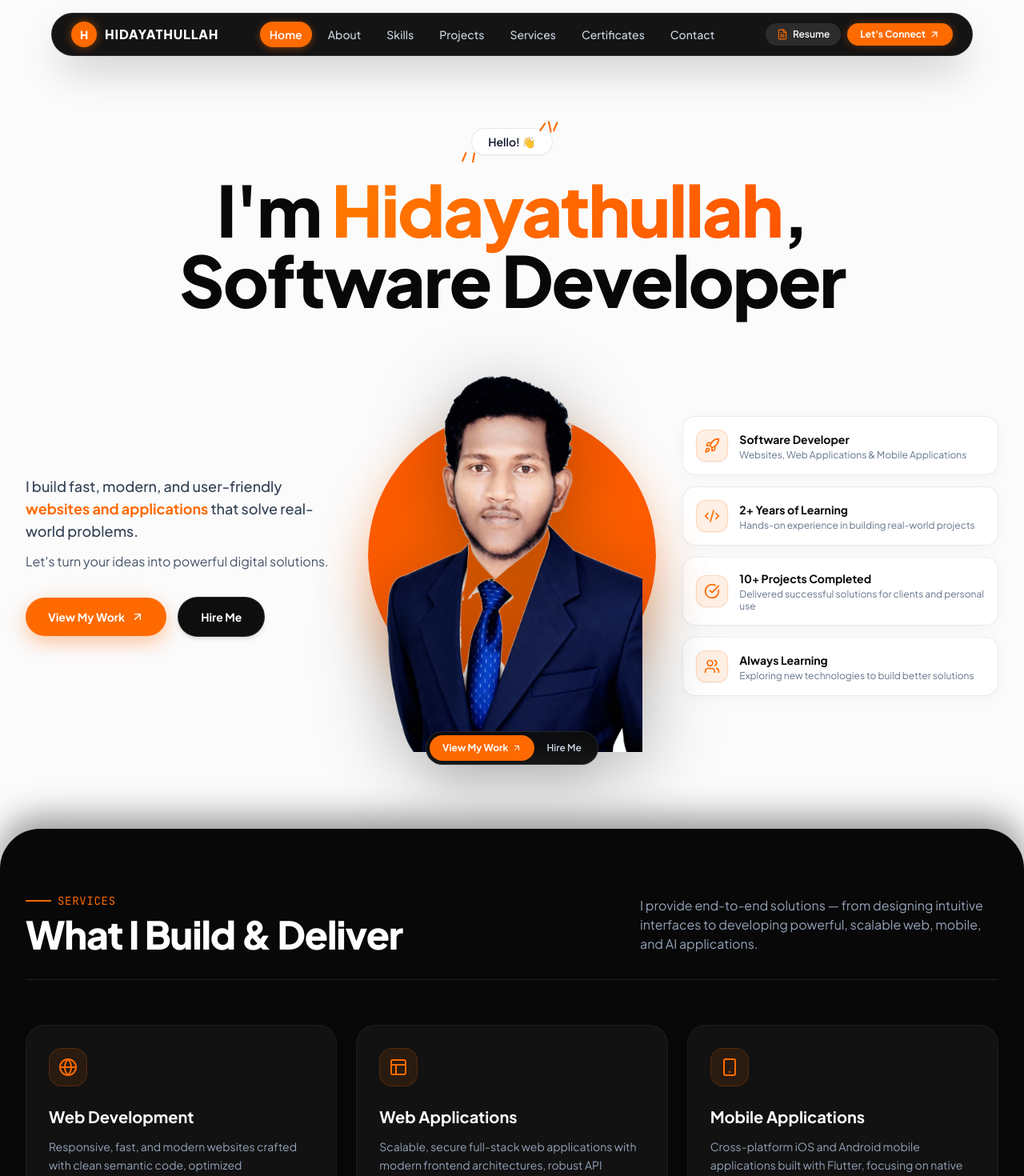
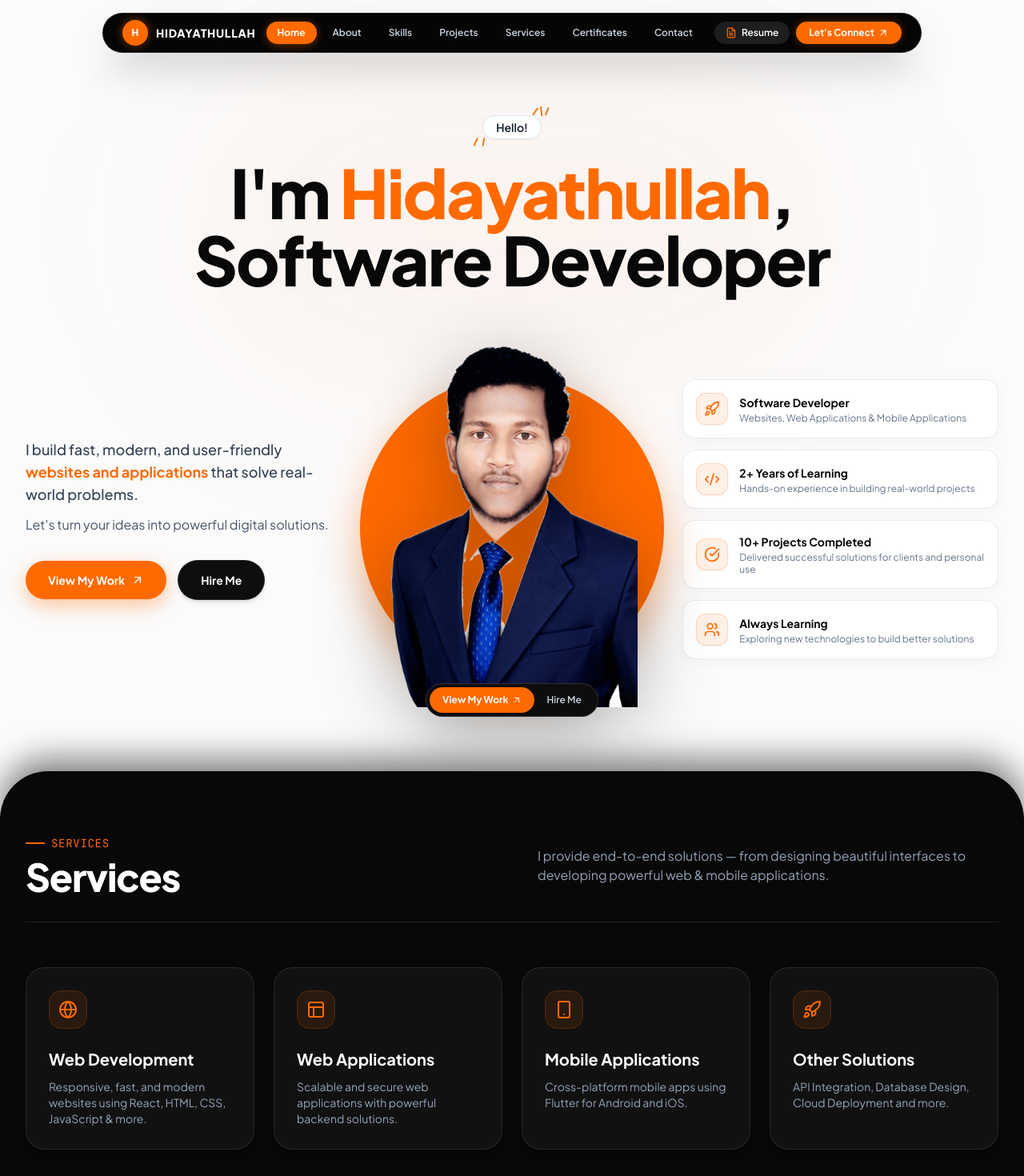
Before and after one commit to hidayathullahs/portfolio, a React (Vite) app: page / in a window 1280 px wide. Shown: the top 1470 px of the page at 80% size. Built offline with nearby package versions, Linux system fonts and the light colour scheme.

Commit message:
feat: align hero and services sections 1:1 with master reference design

```diff
--- a/src/components/Navbar.jsx
+++ b/src/components/Navbar.jsx
@@ -22,7 +22,7 @@ export function Navbar() {
       setIsScrolled(window.scrollY > 20);
 
       const sections = ['hero', 'about', 'skills', 'projects', 'services', 'certifications', 'contact'];
-      const scrollPosition = window.scrollY + 200;
+      const scrollPosition = window.scrollY + 220;
 
       for (const sectionId of sections) {
         const element = document.getElementById(sectionId);
@@ -42,33 +42,33 @@ export function Navbar() {
   }, []);
 
   return (
-    <header className="fixed top-0 left-0 right-0 z-50 flex justify-center px-4 sm:px-6 py-4 transition-all duration-300 pointer-events-none">
-      <div className={`w-full max-w-6xl flex items-center justify-between px-4 sm:px-6 py-2.5 rounded-full bg-darkBg/95 backdrop-blur-md border border-white/10 text-white shadow-2xl transition-all duration-300 pointer-events-auto ${
-        isScrolled ? 'shadow-[0_10px_30px_rgba(0,0,0,0.5)] scale-[0.99]' : ''
+    <header className="fixed top-0 left-0 right-0 z-50 flex justify-center px-4 sm:px-6 py-4 pointer-events-none">
+      <div className={`w-full max-w-5xl flex items-center justify-between px-4 sm:px-6 py-2 rounded-full bg-[#050505] border border-white/10 text-white shadow-2xl transition-all duration-300 pointer-events-auto ${
+        isScrolled ? 'shadow-[0_12px_35px_rgba(0,0,0,0.6)] scale-[0.99]' : ''
       }`}>
 
-        {/* Brand Logo */}
+        {/* Left Brand Logo (Orange Rounded Icon + Name) */}
         <a href="#hero" className="flex items-center space-x-2.5 group">
-          <div className="w-8 h-8 rounded-full bg-brandOrange flex items-center justify-center text-white font-extrabold text-sm shadow-[0_0_12px_rgba(255,106,0,0.5)] group-hover:scale-105 transition-transform">
+          <div className="w-8 h-8 rounded-full bg-brandOrange flex items-center justify-center text-white font-extrabold text-xs shadow-[0_0_12px_rgba(255,106,0,0.5)] group-hover:scale-105 transition-transform">
             H
           </div>
-          <span className="font-extrabold tracking-wider text-sm sm:text-base uppercase text-white group-hover:text-brandOrange transition-colors">
+          <span className="font-extrabold tracking-wider text-xs sm:text-sm uppercase text-white group-hover:text-brandOrange transition-colors">
             HIDAYATHULLAH
           </span>
         </a>
 
-        {/* Desktop Navigation Links */}
-        <nav className="hidden md:flex items-center space-x-1 lg:space-x-2 text-xs lg:text-sm font-medium">
+        {/* Center Desktop Navigation */}
+        <nav className="hidden md:flex items-center space-x-1 lg:space-x-1.5 text-xs font-semibold">
           {navLinks.map((link) => {
             const isActive = activeSection === link.href.replace('#', '');
             return (
               <a
                 key={link.name}
                 href={link.href}
-                className={`px-3 py-1.5 rounded-full transition-all duration-200 ${
+                className={`px-3.5 py-1.5 rounded-full transition-all duration-200 ${
                   isActive
-                    ? 'bg-brandOrange text-white font-semibold shadow-[0_2px_10px_rgba(255,106,0,0.4)]'
-                    : 'text-slate-300 hover:text-white hover:bg-white/5'
+                    ? 'bg-brandOrange text-white shadow-[0_2px_12px_rgba(255,106,0,0.4)] font-bold'
+                    : 'text-slate-300 hover:text-white hover:bg-white/10'
                 }`}
               >
                 {link.name}
@@ -77,7 +77,7 @@ export function Navbar() {
           })}
         </nav>
 
-        {/* Right Action Buttons */}
+        {/* Right Desktop Actions */}
         <div className="hidden lg:flex items-center space-x-2">
           <a
             href={personalInfo.resumeUrl}
@@ -97,7 +97,7 @@ export function Navbar() {
           </a>
         </div>
 
-        {/* Mobile Menu Button */}
+        {/* Mobile Hamburger Toggle */}
         <button
           onClick={() => setMobileMenuOpen(!mobileMenuOpen)}
           className="md:hidden p-2 rounded-full text-slate-300 hover:text-white hover:bg-white/10 transition-colors"
@@ -109,7 +109,7 @@ export function Navbar() {
 
       {/* Mobile Drawer Menu */}
       {mobileMenuOpen && (
-        <div className="fixed inset-x-4 top-20 bg-darkBg/98 backdrop-blur-xl border border-white/10 rounded-2xl p-6 text-white shadow-2xl flex flex-col space-y-3 md:hidden z-50 pointer-events-auto">
+        <div className="fixed inset-x-4 top-20 bg-[#050505]/98 backdrop-blur-xl border border-white/10 rounded-2xl p-6 text-white shadow-2xl flex flex-col space-y-3 md:hidden z-50 pointer-events-auto">
           {navLinks.map((link) => (
             <a
               key={link.name}
@@ -130,7 +130,7 @@ export function Navbar() {
               target="_blank"
               rel="noopener noreferrer"
               onClick={() => setMobileMenuOpen(false)}
-              className="w-full py-2.5 rounded-xl bg-white/10 hover:bg-white/20 text-xs font-semibold text-center flex items-center justify-center space-x-2"
+              className="w-full py-2.5 rounded-xl bg-white/10 text-xs font-semibold text-center flex items-center justify-center space-x-2"
             >
               <FileText className="w-4 h-4 text-brandOrange" />
               <span>Download Resume</span>
--- a/src/sections/Hero.jsx
+++ b/src/sections/Hero.jsx
@@ -1,5 +1,5 @@
 import React from 'react';
-import { ArrowUpRight, Rocket, Code2, CheckCircle, Sparkles, Users } from 'lucide-react';
+import { ArrowUpRight, Rocket, Code2, CheckCircle, Users } from 'lucide-react';
 import { heroCards } from '../data/portfolioData';
 import profileImg from '../assets/profile.png';
 
@@ -12,44 +12,45 @@ const iconMap = {
 
 export function Hero() {
   return (
-    <section id="hero" className="relative min-h-screen bg-lightBg pt-32 sm:pt-36 lg:pt-40 pb-16 lg:pb-24 overflow-hidden">
-      {/* Background Subtle Orange Ambient Glow */}
-      <div className="absolute top-20 left-1/2 -translate-x-1/2 w-[850px] h-[400px] bg-brandOrange/6 blur-[130px] rounded-full pointer-events-none" />
+    <section id="hero" className="relative min-h-screen bg-lightBg pt-28 sm:pt-32 lg:pt-36 pb-12 sm:pb-16 lg:pb-20 overflow-hidden">
+      {/* Subtle Warm Glow in the Center */}
+      <div className="absolute top-24 left-1/2 -translate-x-1/2 w-[800px] h-[380px] bg-brandOrange/5 blur-[120px] rounded-full pointer-events-none" />
 
       <div className="max-w-7xl mx-auto px-4 sm:px-6 lg:px-8 w-full relative z-10">
 
-        {/* Top Hello Badge with Orange Doodle Lines */}
-        <div className="flex justify-center mb-5 sm:mb-6">
-          <div className="relative inline-flex items-center px-5 py-1.5 rounded-full bg-white border border-slate-200/90 shadow-sm text-xs sm:text-sm font-semibold text-slate-900">
-            <span>Hello! 👋</span>
+        {/* Hello Badge */}
+        <div className="flex justify-center mb-4 sm:mb-6">
+          <div className="relative inline-flex items-center px-4 py-1 rounded-full bg-white border border-slate-200 shadow-sm text-xs sm:text-sm font-semibold text-slate-900">
+            <span>Hello!</span>
 
-            {/* Orange Sketch Doodle Rays (Matching Reference) */}
-            <div className="absolute -top-3.5 -right-2.5 flex space-x-0.5 text-brandOrange font-extrabold text-sm pointer-events-none select-none">
+            {/* Top-Right Orange Doodle Accent Rays */}
+            <div className="absolute -top-3.5 -right-3 text-brandOrange font-extrabold text-xs select-none pointer-events-none flex space-x-0.5">
               <span className="transform rotate-12">/</span>
-              <span className="transform -rotate-12">|</span>
+              <span className="transform -rotate-6">|</span>
               <span className="transform rotate-45">\</span>
             </div>
 
-            <div className="absolute -bottom-3 -left-3 flex space-x-0.5 text-brandOrange font-extrabold text-sm pointer-events-none select-none">
+            {/* Bottom-Left Orange Doodle Accent Rays */}
+            <div className="absolute -bottom-3 -left-3 text-brandOrange font-extrabold text-xs select-none pointer-events-none flex space-x-0.5">
               <span className="transform rotate-45">\</span>
               <span className="transform -rotate-12">/</span>
             </div>
           </div>
         </div>
 
-        {/* Main Hero Headline */}
-        <div className="text-center max-w-5xl mx-auto mb-10 lg:mb-14">
-          <h1 className="text-4xl sm:text-6xl md:text-7xl lg:text-[5.5rem] font-black tracking-tight text-[#080808] leading-[1.06]">
-            I'm <span className="text-gradient-orange">Hidayathullah</span>,
+        {/* Master Headline */}
+        <div className="text-center max-w-5xl mx-auto mb-8 sm:mb-12">
+          <h1 className="text-4xl sm:text-6xl md:text-7xl lg:text-[5.25rem] font-black tracking-tight text-[#080808] leading-[1.06]">
+            I'm <span className="text-brandOrange">Hidayathullah</span>,
             <br />
             <span className="text-[#080808]">Software Developer</span>
           </h1>
         </div>
 
-        {/* 3-Column Visual Layout (Narrative + CTAs, Center Portrait with Orange Circle, Right Info Cards) */}
+        {/* 3-Column Layout Matching Master Reference Design */}
         <div className="grid grid-cols-1 lg:grid-cols-12 gap-8 lg:gap-4 items-center">
 
-          {/* LEFT COLUMN: Narrative & CTAs (4 cols) */}
+          {/* LEFT COLUMN: Narrative & Action CTAs (4 cols) */}
           <div className="lg:col-span-4 flex flex-col justify-center space-y-6 text-center lg:text-left order-2 lg:order-1">
             <div className="space-y-3 max-w-sm mx-auto lg:mx-0">
               <p className="text-base sm:text-lg text-slate-700 font-medium leading-relaxed">
@@ -81,25 +82,25 @@ export function Hero() {
             </div>
           </div>
 
-          {/* CENTER COLUMN: Transparent Cutout Overlapping Signature Orange Circle Arch (4 cols) */}
+          {/* CENTER COLUMN: Real Photo Cutout Overlapping Orange Circle Arch (4 cols) */}
           <div className="lg:col-span-4 flex justify-center order-1 lg:order-2">
-            <div className="relative w-[300px] sm:w-[360px] md:w-[400px] h-[400px] sm:h-[460px] md:h-[490px] flex items-end justify-center">
+            <div className="relative w-[300px] sm:w-[360px] md:w-[410px] h-[370px] sm:h-[430px] md:h-[470px] flex items-end justify-center">
 
-              {/* Signature Solid Orange Circle Arch Backdrop */}
-              <div className="absolute top-20 sm:top-16 w-[280px] sm:w-[330px] md:w-[360px] h-[280px] sm:h-[330px] md:h-[360px] rounded-full bg-orange-radial shadow-[0_25px_60px_rgba(255,106,0,0.42)] z-0" />
+              {/* Solid Orange Circle Arch Backdrop */}
+              <div className="absolute top-16 sm:top-14 w-[280px] sm:w-[340px] md:w-[380px] h-[280px] sm:h-[340px] md:h-[380px] rounded-full bg-brandOrange shadow-[0_20px_50px_rgba(255,106,0,0.4)] z-0" />
 
               {/* Transparent Portrait Cutout */}
               <div className="relative z-10 w-full h-full flex items-end justify-center pointer-events-none">
                 <img
                   src={profileImg}
                   alt="Hidayathullah - Software Developer"
-                  className="w-full h-auto max-h-[490px] object-contain object-bottom drop-shadow-[0_20px_45px_rgba(0,0,0,0.3)]"
+                  className="w-full h-auto max-h-[470px] object-contain object-bottom drop-shadow-[0_20px_45px_rgba(0,0,0,0.28)]"
                   loading="eager"
                 />
               </div>
 
               {/* Bottom Arch Floating Action Pill Overlay */}
-              <div className="absolute -bottom-4 z-20 flex items-center bg-[#0D0D0D]/95 backdrop-blur-md border border-white/10 text-white rounded-full p-1 shadow-2xl pointer-events-auto">
+              <div className="absolute -bottom-3 z-20 flex items-center bg-[#0D0D0D] border border-white/15 text-white rounded-full p-1 shadow-2xl pointer-events-auto">
                 <a
                   href="#projects"
                   className="px-4 py-2 rounded-full bg-brandOrange text-white text-xs font-bold flex items-center space-x-1 hover:bg-brandOrange-600 transition-colors shadow-sm"
--- a/src/sections/Services.jsx
+++ b/src/sections/Services.jsx
@@ -1,45 +1,62 @@
 import React from 'react';
-import { Globe, Layout, Smartphone, Cpu, Server, Palette } from 'lucide-react';
-import { services } from '../data/portfolioData';
+import { Globe, Layout, Smartphone, Rocket } from 'lucide-react';
 
-const iconMap = {
-  Globe: Globe,
-  Layout: Layout,
-  Smartphone: Smartphone,
-  Cpu: Cpu,
-  Server: Server,
-  Palette: Palette,
-};
+const mainServices = [
+  {
+    id: 'web-dev',
+    title: 'Web Development',
+    description: 'Responsive, fast, and modern websites using React, HTML, CSS, JavaScript & more.',
+    icon: Globe,
+  },
+  {
+    id: 'web-apps',
+    title: 'Web Applications',
+    description: 'Scalable and secure web applications with powerful backend solutions.',
+    icon: Layout,
+  },
+  {
+    id: 'mobile-apps',
+    title: 'Mobile Applications',
+    description: 'Cross-platform mobile apps using Flutter for Android and iOS.',
+    icon: Smartphone,
+  },
+  {
+    id: 'other-solutions',
+    title: 'Other Solutions',
+    description: 'API Integration, Database Design, Cloud Deployment and more.',
+    icon: Rocket,
+  },
+];
 
 export function Services() {
   return (
-    <section id="services" className="relative bg-darkBg text-white pt-20 pb-24 px-4 sm:px-6 lg:px-8 rounded-t-[36px] sm:rounded-t-[50px] shadow-[0_-15px_40px_rgba(0,0,0,0.4)]">
+    <section id="services" className="relative bg-[#080808] text-white pt-20 pb-24 px-4 sm:px-6 lg:px-8 rounded-t-[40px] sm:rounded-t-[60px] shadow-[0_-15px_40px_rgba(0,0,0,0.5)]">
       <div className="max-w-7xl mx-auto">
 
-        {/* Section Header */}
-        <div className="flex flex-col md:flex-row md:items-end justify-between gap-6 mb-14 border-b border-white/10 pb-8">
+        {/* Header (Left Title, Right Subtext) */}
+        <div className="flex flex-col md:flex-row md:items-center justify-between gap-6 mb-14 border-b border-white/10 pb-8">
           <div>
             <div className="flex items-center space-x-2 text-brandOrange font-mono text-sm tracking-wider uppercase mb-2">
-              <span className="w-8 h-0.5 bg-brandOrange" />
+              <span className="w-6 h-0.5 bg-brandOrange" />
               <span>Services</span>
             </div>
             <h2 className="text-3xl sm:text-4xl md:text-5xl font-extrabold text-white tracking-tight">
-              What I Build & Deliver
+              Services
             </h2>
           </div>
-          <p className="max-w-md text-sm sm:text-base text-slate-400 leading-relaxed">
-            I provide end-to-end solutions — from designing intuitive interfaces to developing powerful, scalable web, mobile, and AI applications.
+          <p className="max-w-xl text-sm sm:text-base text-slate-400 leading-relaxed">
+            I provide end-to-end solutions — from designing beautiful interfaces to developing powerful web & mobile applications.
           </p>
         </div>
 
-        {/* 6 Services Grid */}
-        <div className="grid grid-cols-1 md:grid-cols-2 lg:grid-cols-3 gap-6">
-          {services.map((service) => {
-            const IconComp = iconMap[service.icon] || Globe;
+        {/* 4 Cards Grid Matching Reference Design */}
+        <div className="grid grid-cols-1 sm:grid-cols-2 lg:grid-cols-4 gap-6">
+          {mainServices.map((service) => {
+            const IconComp = service.icon;
             return (
               <div
                 key={service.id}
-                className="group relative p-6 sm:p-7 rounded-3xl bg-[#121212] border border-white/5 hover:border-brandOrange/40 transition-all duration-300 hover:-translate-y-1 shadow-lg hover:shadow-[0_15px_35px_rgba(255,106,0,0.15)] flex flex-col justify-between"
+                className="group relative p-6 sm:p-7 rounded-3xl bg-[#111111] border border-white/10 hover:border-brandOrange/50 transition-all duration-300 hover:-translate-y-1 shadow-lg hover:shadow-[0_15px_35px_rgba(255,106,0,0.15)] flex flex-col justify-between"
               >
                 <div>
                   {/* Service Icon */}
@@ -48,24 +65,12 @@ export function Services() {
                   </div>
 
                   {/* Title & Description */}
-                  <h3 className="text-xl font-bold text-white mb-3 group-hover:text-brandOrange transition-colors">
+                  <h3 className="text-lg sm:text-xl font-bold text-white mb-2.5 group-hover:text-brandOrange transition-colors">
                     {service.title}
                   </h3>
-                  <p className="text-sm text-slate-400 leading-relaxed mb-6">
+                  <p className="text-xs sm:text-sm text-slate-400 leading-relaxed">
                     {service.description}
                   </p>
-                </div>
-
-                {/* Tech Pills */}
-                <div className="flex flex-wrap gap-2 pt-4 border-t border-white/5">
-                  {service.technologies.map((tech, idx) => (
-                    <span
-                      key={idx}
-                      className="px-2.5 py-1 rounded-lg bg-white/5 border border-white/10 text-[11px] font-mono text-slate-300 group-hover:border-brandOrange/30 group-hover:text-brandOrange-100 transition-colors"
-                    >
-                      {tech}
-                    </span>
-                  ))}
                 </div>
               </div>
             );
```
